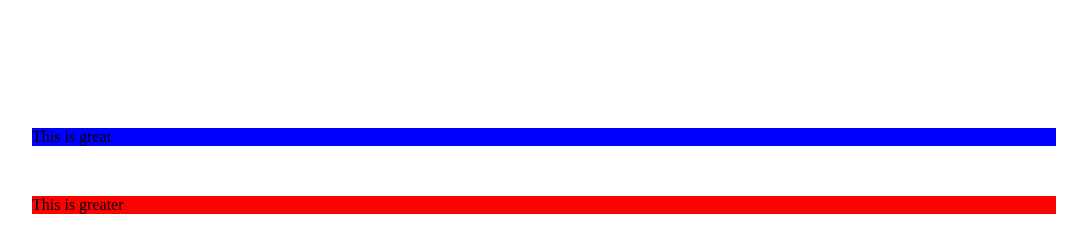
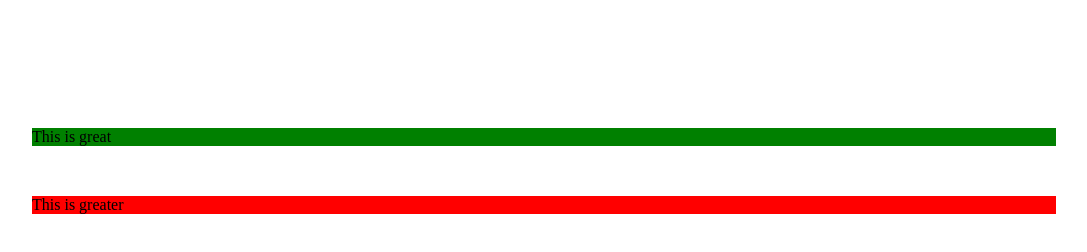
Before and after one commit to marianrick/object-media-queries, a plain HTML site: page demo/index.html in a window 1280 px wide. Shown: the whole page, without its empty margins (96-1183 px from the left). Drawn offline with Linux system fonts and the light colour scheme.

```diff
--- a/demo/index.html
+++ b/demo/index.html
@@ -18,7 +18,7 @@
         This is greater
     </div>
 
-    <script src="../object-fit.js"></script>
+    <script src="../object-media-querie.js"></script>
 
 </body>
 </html>
```
Also changed, not shown: object-media-queries.js (renamed from object-fit.js), object-media-queries.min.js (added), 1 other file.
